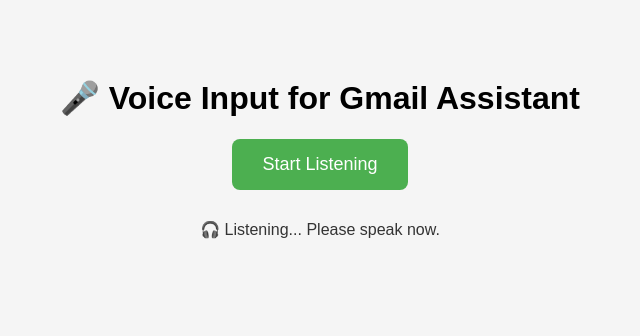
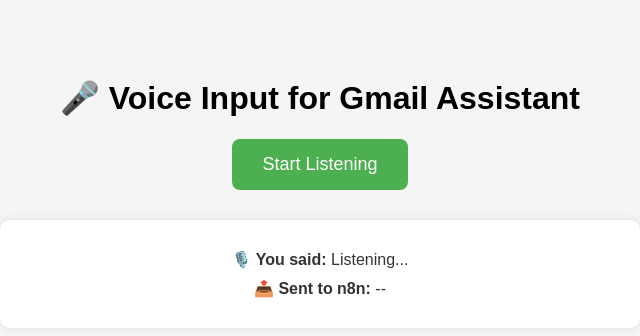
Before and after one commit to PalWorks/VoiceUI, a plain HTML site: page index.html in a window 1280 px wide. Both pictures are taken after a click on the button "Start Listening". Shown: the whole page, without its empty margins (320-960 px from the left). Drawn offline with Linux system fonts and the light colour scheme.

Commit message:
Update index.html

```diff
--- a/index.html
+++ b/index.html
@@ -1,4 +1,3 @@
-
 <!DOCTYPE html>
 <html lang="en">
 <head>
@@ -24,29 +23,51 @@
     button:hover {
       background-color: #45a049;
     }
-    .log {
+    .log-box {
       margin-top: 30px;
       font-size: 16px;
       color: #333;
       max-width: 600px;
       margin-left: auto;
       margin-right: auto;
+      background: #fff;
+      padding: 20px;
+      border-radius: 10px;
+      box-shadow: 0 0 10px rgba(0,0,0,0.1);
+    }
+    .log-title {
+      font-weight: bold;
+      margin-bottom: 10px;
+    }
+    .log-item {
+      margin: 10px 0;
+    }
+    .log-label {
+      font-weight: bold;
     }
   </style>
 </head>
 <body>
   <h1>🎤 Voice Input for Gmail Assistant</h1>
   <button onclick="startListening()">Start Listening</button>
-  <div class="log" id="log"></div>
+
+  <div class="log-box">
+    <div class="log-item"><span class="log-label">🎙️ You said:</span> <span id="transcript">--</span></div>
+    <div class="log-item"><span class="log-label">📤 Sent to n8n:</span> <span id="n8n-status">--</span></div>
+  </div>
 
   <script>
-    const log = (msg) => {
-      document.getElementById("log").innerText = msg;
+    const setTranscript = (msg) => {
+      document.getElementById("transcript").innerText = msg;
+    };
+
+    const setN8nStatus = (msg) => {
+      document.getElementById("n8n-status").innerText = msg;
     };
 
     const sendToN8N = async (transcript) => {
       try {
-        log("🟡 Sending to n8n: " + transcript);
+        setN8nStatus("Sending...");
         const res = await fetch("https://n8n-service-m83k.onrender.com/webhook/voice-query", {
           method: "POST",
           headers: {
@@ -55,9 +76,9 @@
           body: JSON.stringify({ query: transcript }),
         });
         const result = await res.json();
-        log("✅ Sent to n8n! Response: " + JSON.stringify(result));
+        setN8nStatus("✅ " + JSON.stringify(result));
       } catch (err) {
-        log("❌ Error: " + err);
+        setN8nStatus("❌ Error: " + err.message);
         console.error(err);
       }
     };
@@ -70,12 +91,12 @@
 
       recognition.onresult = (event) => {
         const transcript = event.results[0][0].transcript.trim();
-        log("🎙️ You said: " + transcript);
+        setTranscript(transcript);
         sendToN8N(transcript);
       };
 
       recognition.onerror = (event) => {
-        log("❌ Speech Recognition Error: " + event.error);
+        setN8nStatus("❌ Speech Recognition Error: " + event.error);
       };
 
       recognition.onend = () => {
@@ -83,7 +104,8 @@
       };
 
       recognition.start();
-      log("🎧 Listening... Please speak now.");
+      setTranscript("Listening...");
+      setN8nStatus("--");
     }
   </script>
 </body>
```
